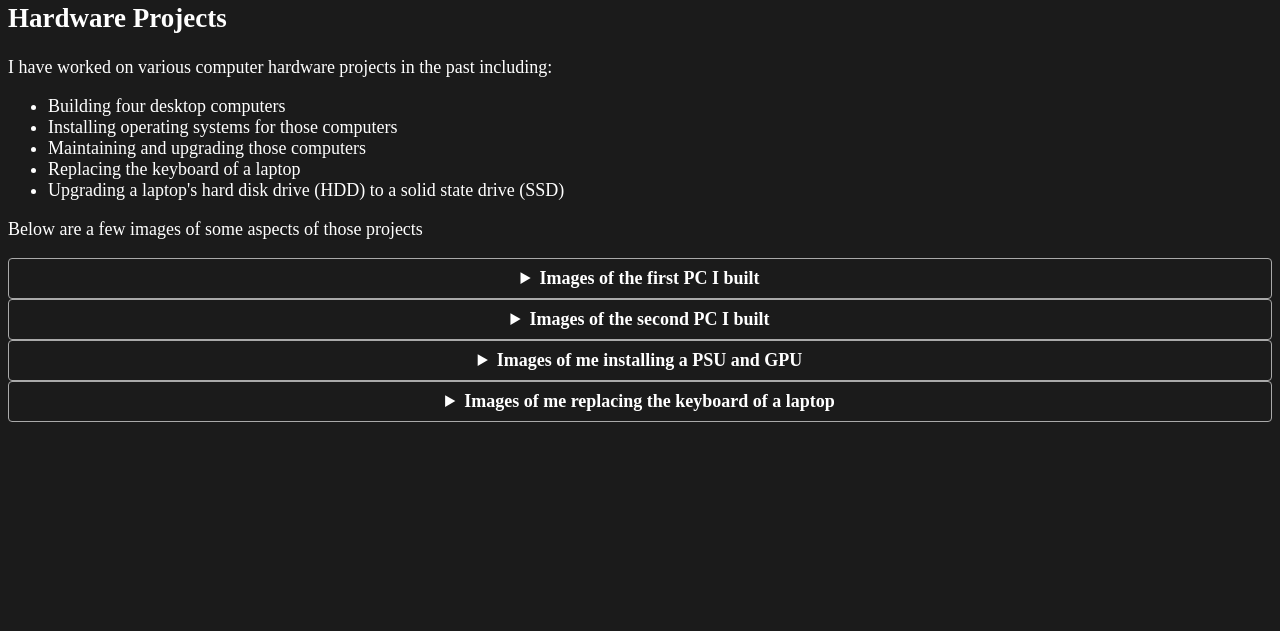
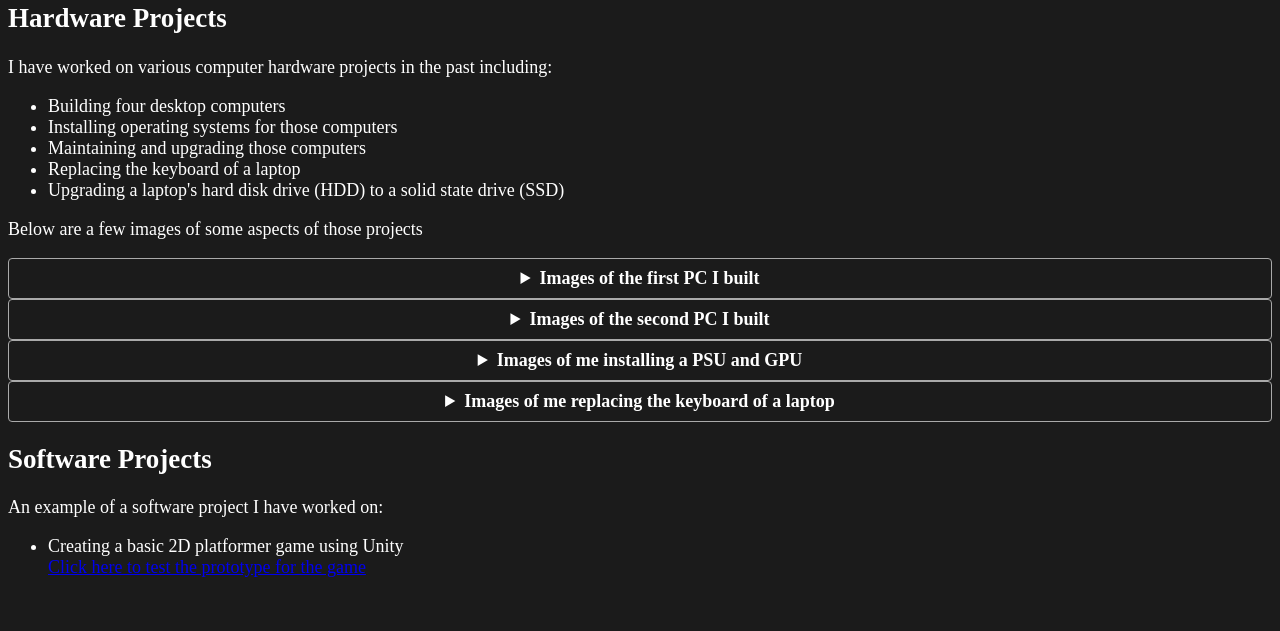
Before and after one commit to JeremyWu961/jeremywu961.github.io, a plain HTML site: page projects.html in a window 1280 px wide. Shown: the part 126-757 px from the top of the page. Drawn offline with Linux system fonts and the light colour scheme.

Commit message:
Slight change to projects.html

```diff
--- a/projects.html
+++ b/projects.html
@@ -57,13 +57,13 @@
         <img src="images/laptopAfterReplacingKeyboard.png" class = "hardwareProjects" alt="">
     </details>
 
-    <!-- <h2 hidden>Software Projects</h2>
+    <h2>Software Projects</h2>
 
     <p>An example of a software project I have worked on: </p>
     <ul>
         <li>Creating a basic 2D platformer game using Unity</li>
-        <a href="unity-webgl/index.html">Click here to test the prototype for the game</a>
-    </ul> -->
+        <a href="https://jeremywu961.github.io/2D-Platformer-Prototype/">Click here to test the prototype for the game</a>
+    </ul>
 
     <!--Finish this section later-->
     <footer>
```
